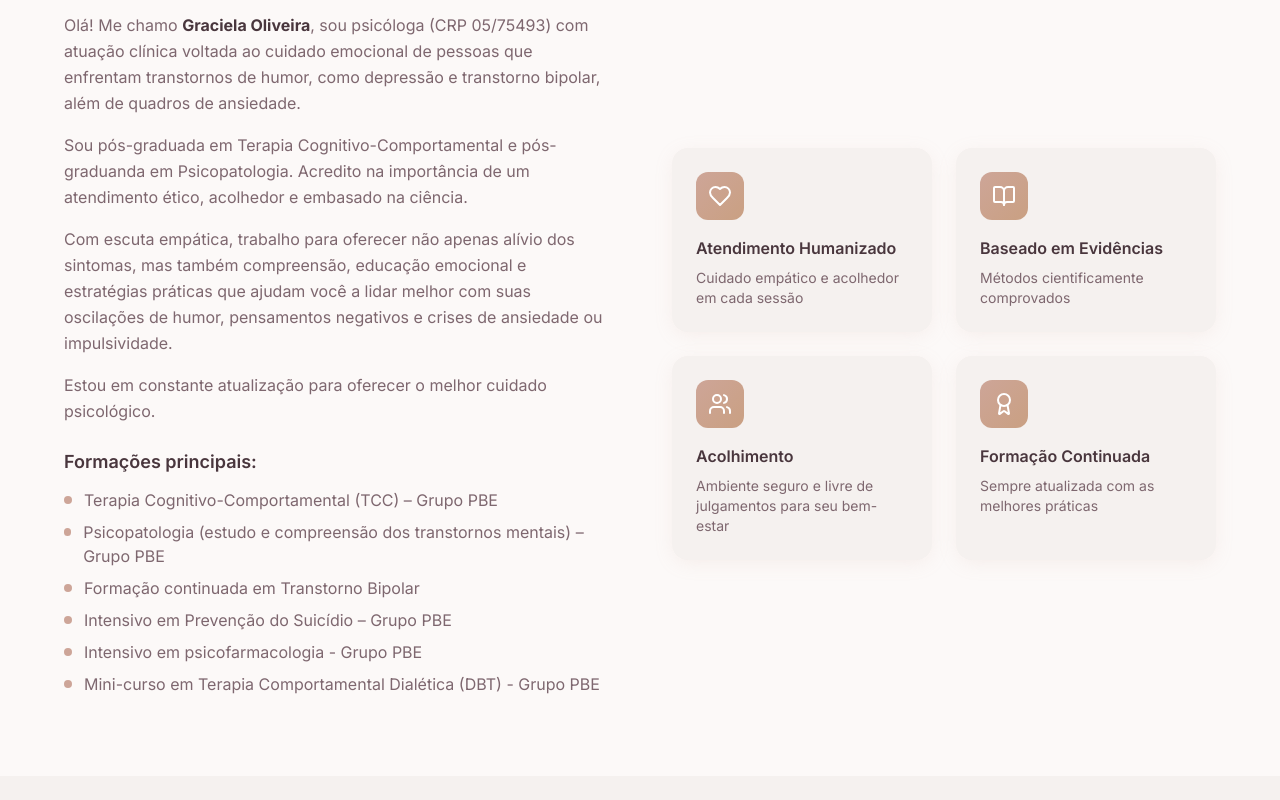
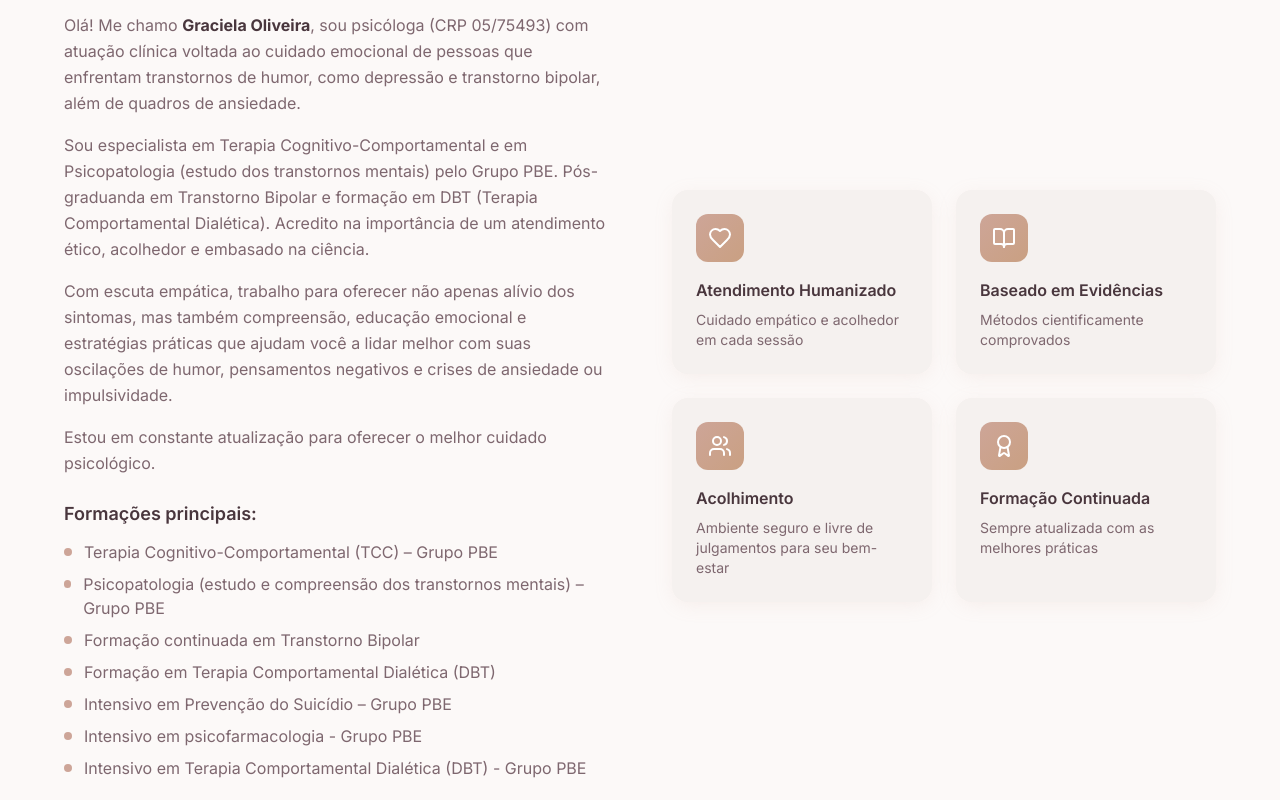
Before and after one commit to joaozzns/psicologianovo, a React (Vite) app: page / in a window 1280 px wide. Shown: the part 1000-1800 px from the top of the page. Built offline with nearby package versions, Linux system fonts and the light colour scheme.

Commit message:
Update About.tsx

```diff
--- a/src/components/About.tsx
+++ b/src/components/About.tsx
@@ -39,7 +39,7 @@ const About = () => {
                 </p>
 
                 <p>
-                  Sou pós-graduada em Terapia Cognitivo-Comportamental e pós-graduanda em Psicopatologia. Acredito na importância de um atendimento ético, acolhedor e embasado na ciência.
+                  Sou especialista em Terapia Cognitivo-Comportamental e em Psicopatologia (estudo dos transtornos mentais) pelo Grupo PBE. Pós-graduanda em Transtorno Bipolar e formação em DBT (Terapia Comportamental Dialética). Acredito na importância de um atendimento ético, acolhedor e embasado na ciência.
                 </p>
 
                 <p>
@@ -68,6 +68,10 @@ const About = () => {
                   </li>
                   <li className="flex items-start">
                     <span className="w-2 h-2 bg-primary rounded-full mr-3 mt-2"></span>
+                    Formação em Terapia Comportamental Dialética (DBT)
+                  </li>
+                  <li className="flex items-start">
+                    <span className="w-2 h-2 bg-primary rounded-full mr-3 mt-2"></span>
                     Intensivo em Prevenção do Suicídio – Grupo PBE
                   </li>
                   <li className="flex items-start">
@@ -76,7 +80,7 @@ const About = () => {
                   </li>
                   <li className="flex items-start">
                     <span className="w-2 h-2 bg-primary rounded-full mr-3 mt-2"></span>
-                    Mini-curso em Terapia Comportamental Dialética (DBT) - Grupo PBE
+                    Intensivo em Terapia Comportamental Dialética (DBT) - Grupo PBE
                   </li>
                 </ul>
               </div>
```
